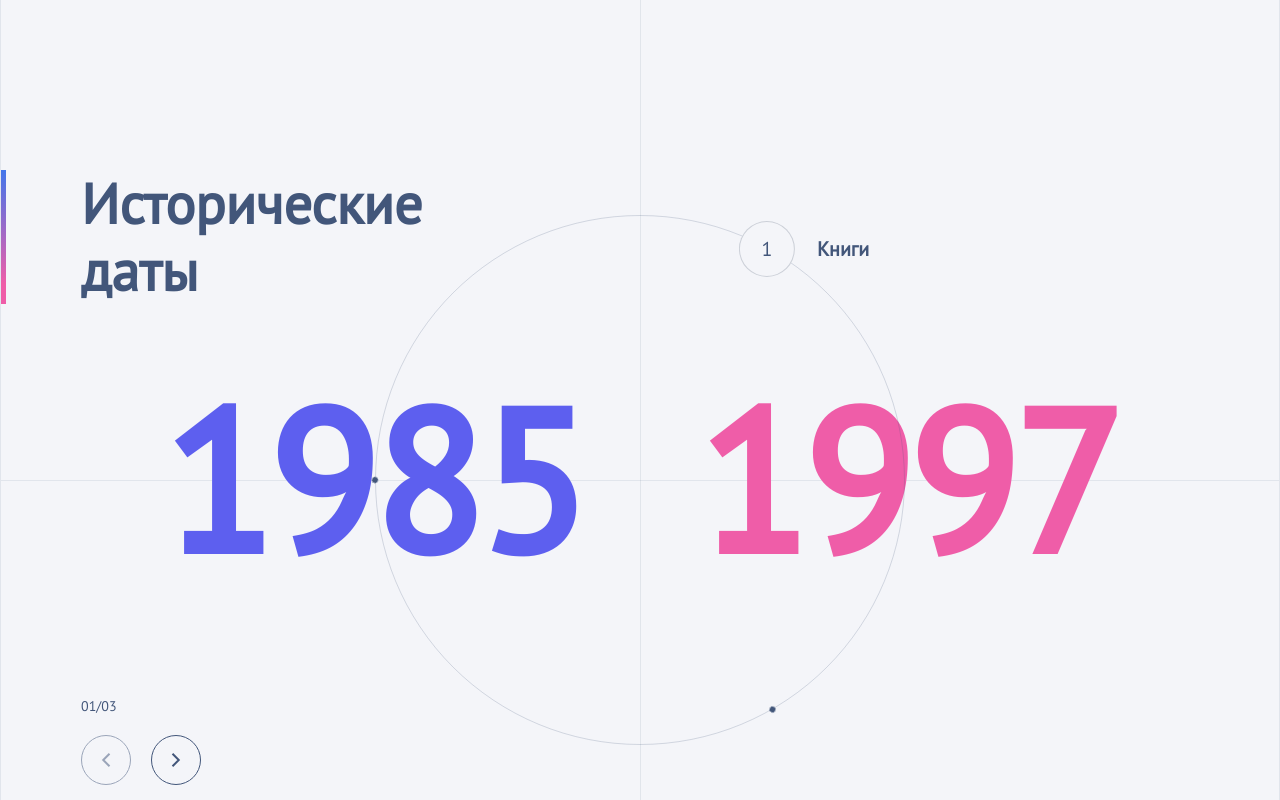
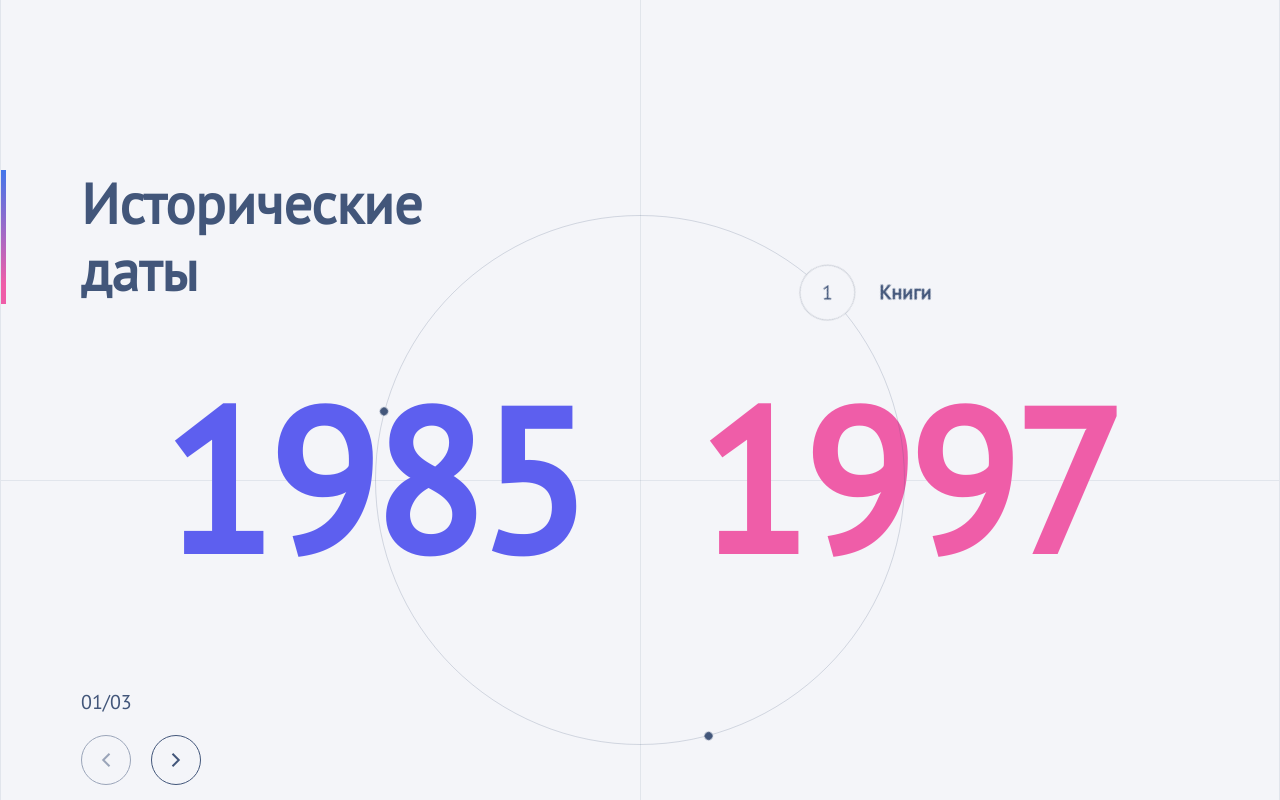
Before and after one commit to Nebesnaya94/react-animate-slider, a React app: page / in a window 1280 px wide. Shown: the top 800 px of the page. Built offline with nearby package versions, Linux system fonts and the light colour scheme.

Commit message:
fix: edit counter style, slider cursor and circle animation

```diff
--- a/src/components/circle/CircleItem.tsx
+++ b/src/components/circle/CircleItem.tsx
@@ -8,55 +8,15 @@ interface ICircleItemProps {
   itemIndex: number;
 }
 
-interface IAnimationValues {
-  [key: string]: string | number;
-}
-
 const CircleItem: React.FC<ICircleItemProps> = ({
   setIndex,
   currentIndex,
   itemIndex,
 }) => {
-  const buttonRef = React.useRef<HTMLButtonElement | null>(null);
-  const [isAnimating, setIsAnimating] = React.useState<boolean>(false);
-
-  function animateButton(
-    startValues: IAnimationValues,
-    endValues: IAnimationValues
-  ) {
-    const button = buttonRef.current;
-    if (currentIndex === itemIndex || isAnimating) return;
-    setIsAnimating(true);
-    const tl = gsap.timeline({
-      onComplete: () => {
-        setIsAnimating(false);
-        gsap.set(button, { clearProps: "all" });
-      },
-    });
-    tl.fromTo(button, startValues, endValues);
-  }
-
-  function buttonIn() {
-    animateButton(
-      { scale: 0, opacity: 0, background: "#303e58" },
-      { scale: 1, opacity: 1, background: "#fff", duration: 0.5 }
-    );
-  }
-
-  function buttonOut() {
-    animateButton(
-      { scale: 1, opacity: 1, background: "#fff" },
-      { scale: 0, opacity: 0, background: "#303e58", duration: 0.5 }
-    );
-  }
-
   return (
     <div className="circle__dot">
       <div className="circle__item">
         <button
-          ref={buttonRef}
-          onMouseEnter={buttonIn}
-          onMouseLeave={buttonOut}
           onClick={() => setIndex(itemIndex)}
           className={`circle__button${
             currentIndex === itemIndex ? " " + "active" : ""
--- a/src/components/slider/InfoSlider.tsx
+++ b/src/components/slider/InfoSlider.tsx
@@ -82,11 +82,11 @@ const InfoSlider: React.FC<IInfoSliderProps> = ({ dataIndex }) => {
           setIsStart(swiperRef.current?.swiper.isBeginning);
           setIsEnd(swiperRef.current?.swiper.isEnd);
         }}
+        onMouseDown={() => false}
       >
         {infoList[dataIndex]?.items.map((item, index) => (
           <SwiperSlide
             className="slider__item slide"
-            onMouseDown={() => false}
             key={index}
             style={{
               paddingRight:
--- a/src/styles/circle.scss
+++ b/src/styles/circle.scss
@@ -15,7 +15,7 @@
 
   &__container {
     position: relative;
-    transform: rotate(-60deg);
+    transform: rotate(-45deg);
     width: 100%;
     height: 100%;
     top: 0;
@@ -26,12 +26,12 @@
 
   &__dot {
     position: absolute;
-    width: 6px;
-    height: 6px;
+    width: 8px;
+    height: 8px;
     border-radius: 50%;
     background: $black-blue;
-    top: calc(50% - 3px);
-    left: calc(50% - 3px);
+    top: calc(50% - 4px);
+    left: calc(50% - 4px);
 
     &:hover {
       button {
@@ -42,35 +42,46 @@
 
   &__button {
     position: absolute;
-    opacity: 0;
+    transform: scale(0);
+    background: $black-blue;
     width: 56px;
     height: 56px;
     border: 1px solid rgba($dark-blue, 0.2);
     border-radius: 50%;
-    background: $light;
     color: $black-blue;
-    overflow: visible;
-    transform: translate(-50%, -50%);
     font-size: 20px;
     font-weight: 400;
     line-height: 30px;
     cursor: pointer;
+    transition: 0.5s linear;
 
     &.active {
-      opacity: 1;
+      transform: scale(1);
+      background: $light;
     }
   }
 
   &__item {
     position: relative;
-    transform: rotate(60deg);
+    width: 56px;
+    height: 56px;
+    left: 4px;
+    top: 4px;
+    transform: translate(-50%, -50%) rotate(45deg);
+
+    &:hover {
+      .circle__button {
+        transform: scale(1);
+        background: $light;
+      }
+    }
   }
 
   &__text {
     opacity: 0;
     position: absolute;
-    top: -15px;
-    left: 50px;
+    left: 80px;
+    top: 13px;
     font-size: 20px;
     font-weight: 700;
     line-height: 30px;
--- a/src/styles/counter-min.scss
+++ b/src/styles/counter-label.scss
@@ -1,11 +1,7 @@
-@use "sass:math";
-
 .inner-label,
 .outer-label {
   &__text {
-    font-size: 14px;
-    font-weight: 400;
-    line-height: 18px;
+    line-height: 1.3;
     color: $black-blue;
   }
 
@@ -14,7 +10,6 @@
   }
 
   &__button {
-    font-size: 30px;
     color: $black-blue;
     background: $light;
     border: 1px solid $black-blue;
@@ -23,6 +18,10 @@
     justify-content: center;
     align-items: center;
     cursor: pointer;
+
+    img {
+      cursor: pointer;
+    }
 
     &:hover {
       background: $white;
@@ -52,6 +51,7 @@
   }
 
   &__text {
+    font-size: 14px;
     margin-bottom: 10px;
   }
 
@@ -75,6 +75,7 @@
   }
 
   &__text {
+    font-size: 20px;
     margin-bottom: 20px;
   }
 
--- a/src/styles/index.scss
+++ b/src/styles/index.scss
@@ -4,7 +4,7 @@
 @import "./circle.scss";
 @import "./dates-counter.scss";
 @import "./slider.scss";
-@import "./counter-min.scss";
+@import "./counter-label.scss";
 
 @font-face {
   font-family: "PTSans-Regular";
--- a/src/styles/slider.scss
+++ b/src/styles/slider.scss
@@ -1,5 +1,9 @@
 .slider {
   position: relative;
+
+  * {
+    cursor: pointer;
+  }
 
   &__button {
     width: 40px;
@@ -10,6 +14,10 @@
     border-radius: 50%;
     position: absolute;
     top: calc(50% - 40px);
+
+    &:hover {
+      box-shadow: 0px 0px 15px 0px rgba($blue, 0.2);
+    }
 
     @media (max-width: 991px) {
       display: none;
```
